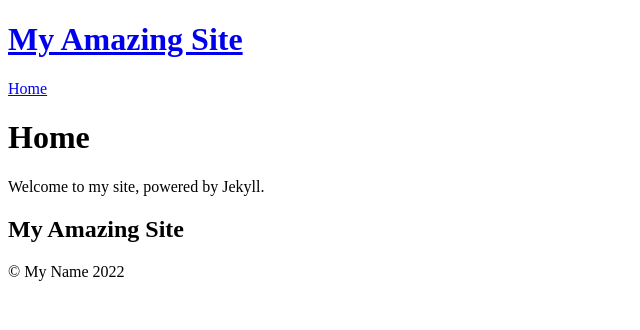
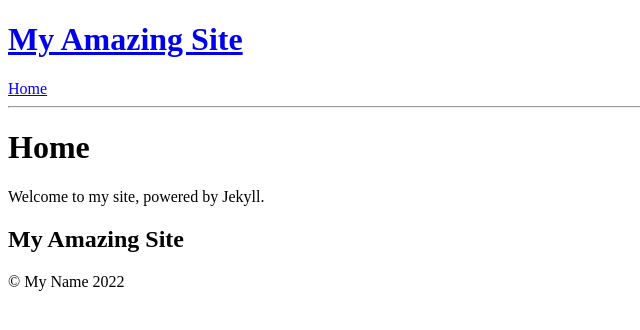
Before and after one commit to enchant97/enchantedcode-theme-new, a Jekyll site: the page built from index.md, in a window 1280 px wide. Shown: the top 330 px of the page, without its empty margins (0-640 px from the left). Built offline with Jekyll 4.4.1, drawn with Linux system fonts in a browser that asks for light colours.

Commit message:
improve header

```diff
--- a/_includes/header.html
+++ b/_includes/header.html
@@ -1,6 +1,6 @@
 <header>
     {%- assign default_paths = site.pages | map: "path" -%}
-    {%- assign page_paths = site.header_pages | default: default_paths -%}
+    {%- assign page_paths = site.header_pages | default: default_paths | uniq -%}
     <h1><a href="{{ " "/" | relative_url }}">{{ site.title | escape }}</a></h1>
     <nav>
         {%- if page_paths -%}
@@ -12,4 +12,5 @@
         {%- endfor -%}
         {%- endif -%}
     </nav>
+    <hr>
 </header>
```
